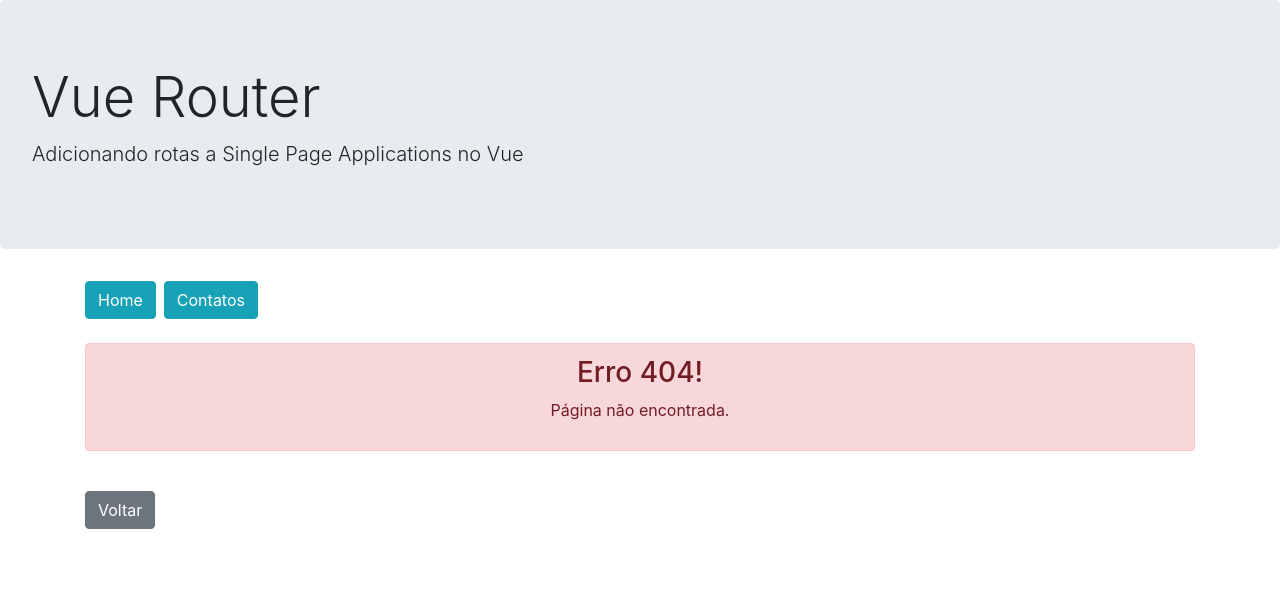
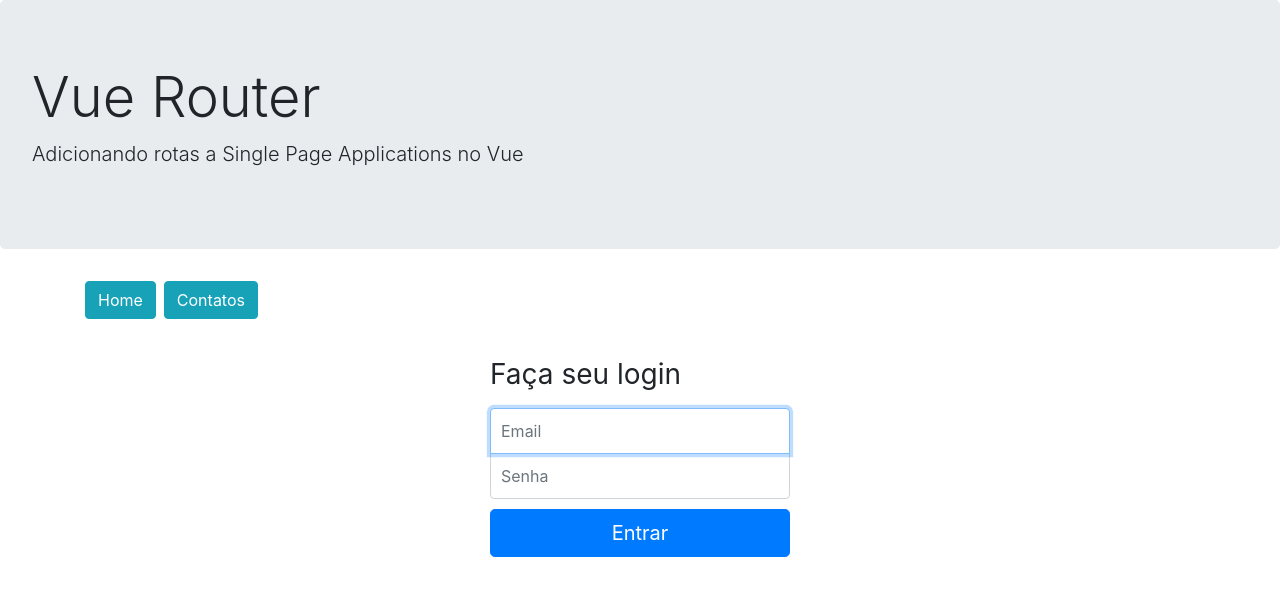
Before and after one commit to italo-brenner/vue-rotas, a Vue app: page /login in a window 1280 px wide. Before the commit this address had no page. Shown: the top 596 px of the page. Built offline with nearby package versions, Linux system fonts and the light colour scheme; the HTML template or start-up script is replaced by a standard one.

Commit message:
Caso de uso para Meta Fields

```diff
--- /dev/null
+++ b/src/event-bus.js
@@ -0,0 +1,12 @@
+import Vue from 'vue'
+
+export default new Vue({
+  data: {
+		autenticado: false
+	},
+	created() {
+		this.$on('autenticar', (autenticado) => {
+			this.autenticado = autenticado
+		})
+	}
+})
--- a/src/router.js
+++ b/src/router.js
@@ -1,12 +1,15 @@
 import Vue from 'vue'
 import VueRouter from 'vue-router'
 import Home from './views/Home'
+import Login from './views/login/Login'
 import Erro404 from './views/Erro404'
 import Erro404Contatos from './views/contatos/Erro404Contatos'
 import Contatos from './views/contatos/Contatos'
 import ContatosHome from './views/contatos/ContatosHome'
 import ContatoDetalhes from './views/contatos/ContatoDetalhes'
 import ContatoEditar from './views/contatos/ContatoEditar'
+
+import EventBus from './event-bus'
 
 Vue.use(VueRouter)
 
@@ -36,6 +39,7 @@
         {
           path: ':id(\\d+)/editar',
           alias: ':id(\\d+)/alterar',
+          meta: { requerAutenticacao: true },
           beforeEnter(to, from, next) {
             console.log('beforeEnter')
             next()
@@ -54,6 +58,7 @@
       ]
     },
     { path: '/home', component: Home },
+    { path: '/login', component: Login },
     {
       path: '/',
       redirect: to => {
@@ -66,6 +71,18 @@
 
 router.beforeEach((to, from, next) => {
   console.log('beforeEach')
+  console.log('Requer Autenticacao?', to.meta.requerAutenticacao)
+  const estaAutenticado = EventBus.autenticado
+  console.log(to.matched)
+  if (to.matched.some(rota => rota.meta.requerAutenticacao)) {
+    if (! estaAutenticado) {
+      next({
+        path: '/login',
+        query: { redirecionar: to.fullPath }
+      })
+      return
+    }
+  }
   next()
 })
 
--- /dev/null
+++ b/src/views/login/Login.vue
@@ -0,0 +1,91 @@
+<template>
+    <form class="form-signin" @submit.prevent="entrar">
+      <h1 class="h3 mb-3 font-weight-normal">Faça seu login</h1>
+      <label class="sr-only">Email</label>
+      <input
+        type="email"
+        class="form-control"
+        placeholder="Email"
+        required
+        autofocus
+        v-model="usuario.email">
+      <label class="sr-only">Senha</label>
+      <input
+        type="password"
+        class="form-control"
+        placeholder="Senha"
+        required
+        v-model="usuario.senha">
+      <button class="btn btn-lg btn-primary btn-block" type="submit">Entrar</button>
+      <div class="alert alert-danger mt-3" v-if="mensagem">{{ mensagem }}</div>
+    </form>
+</template>
+
+<script>
+
+import EventBus from './../../event-bus'
+
+export default {
+    data() {
+        return {
+            usuario: {
+                email: '',
+                senha: ''
+            },
+            mensagem: ''
+        }
+    },
+    methods: {
+        entrar(event) {
+            if (this.usuario.email === 'plinio@email.com' && this.usuario.senha === '1234') {
+                EventBus.$emit('autenticar', true)
+                const destino = this.$route.query.redirecionar || '/contatos'
+                this.$router.push(destino)
+                return
+            }
+            this.mensagem = 'Dados incorretos!'
+            setTimeout(() => this.mensagem = '', 3000)
+        }
+    }
+}
+</script>
+
+
+<style scoped>
+
+    .form-signin {
+        width: 100%;
+        max-width: 330px;
+        padding: 15px;
+        margin: auto;
+    }
+
+    .form-signin .checkbox {
+        font-weight: 400;
+    }
+
+    .form-signin .form-control {
+        position: relative;
+        box-sizing: border-box;
+        height: auto;
+        padding: 10px;
+        font-size: 16px;
+    }
+
+    .form-signin .form-control:focus {
+        z-index: 2;
+    }
+
+    .form-signin input[type="email"] {
+        margin-bottom: -1px;
+        border-bottom-right-radius: 0;
+        border-bottom-left-radius: 0;
+    }
+
+    .form-signin input[type="password"] {
+        margin-bottom: 10px;
+        border-top-left-radius: 0;
+        border-top-right-radius: 0;
+    }
+
+</style>
```
